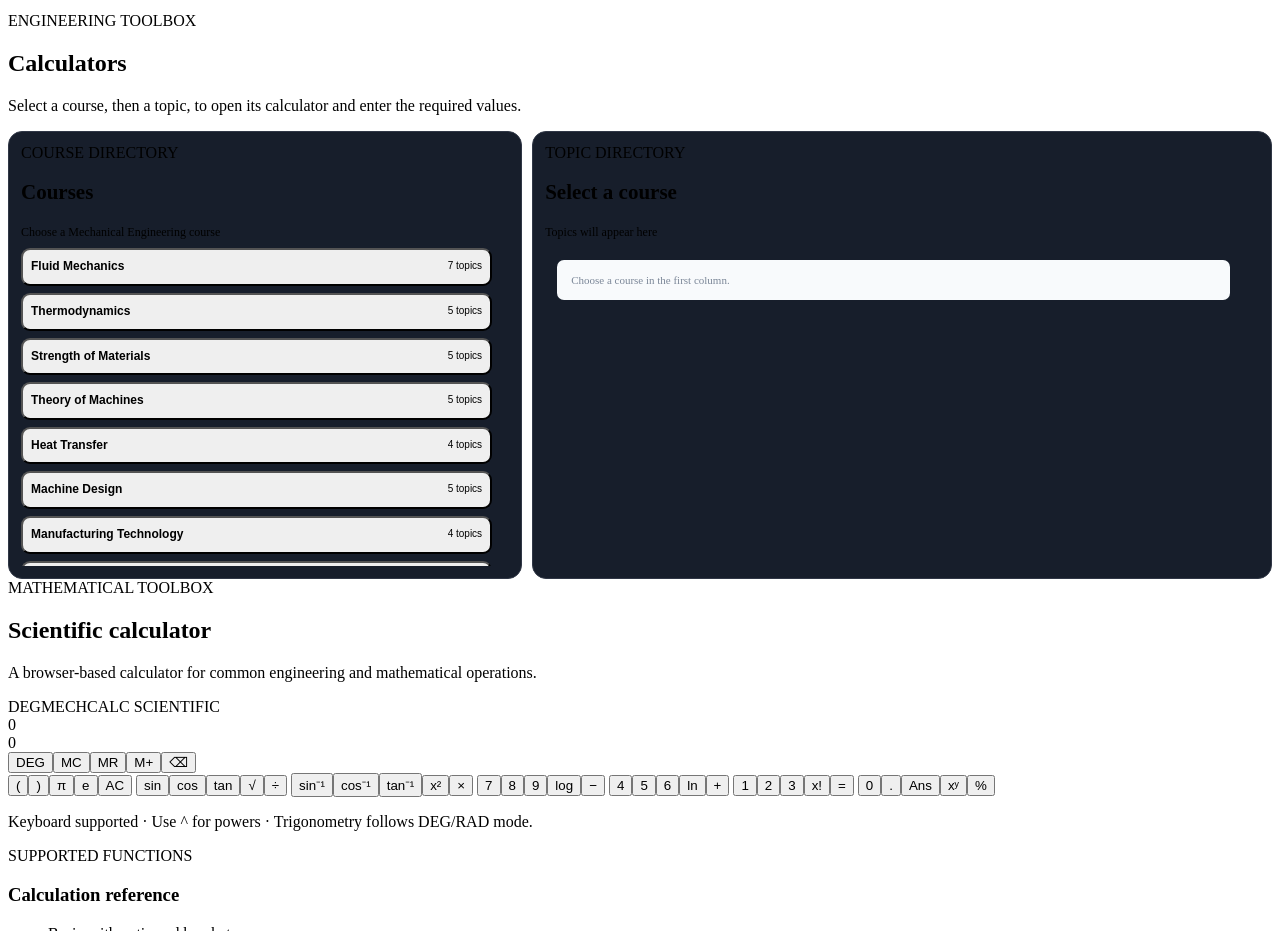
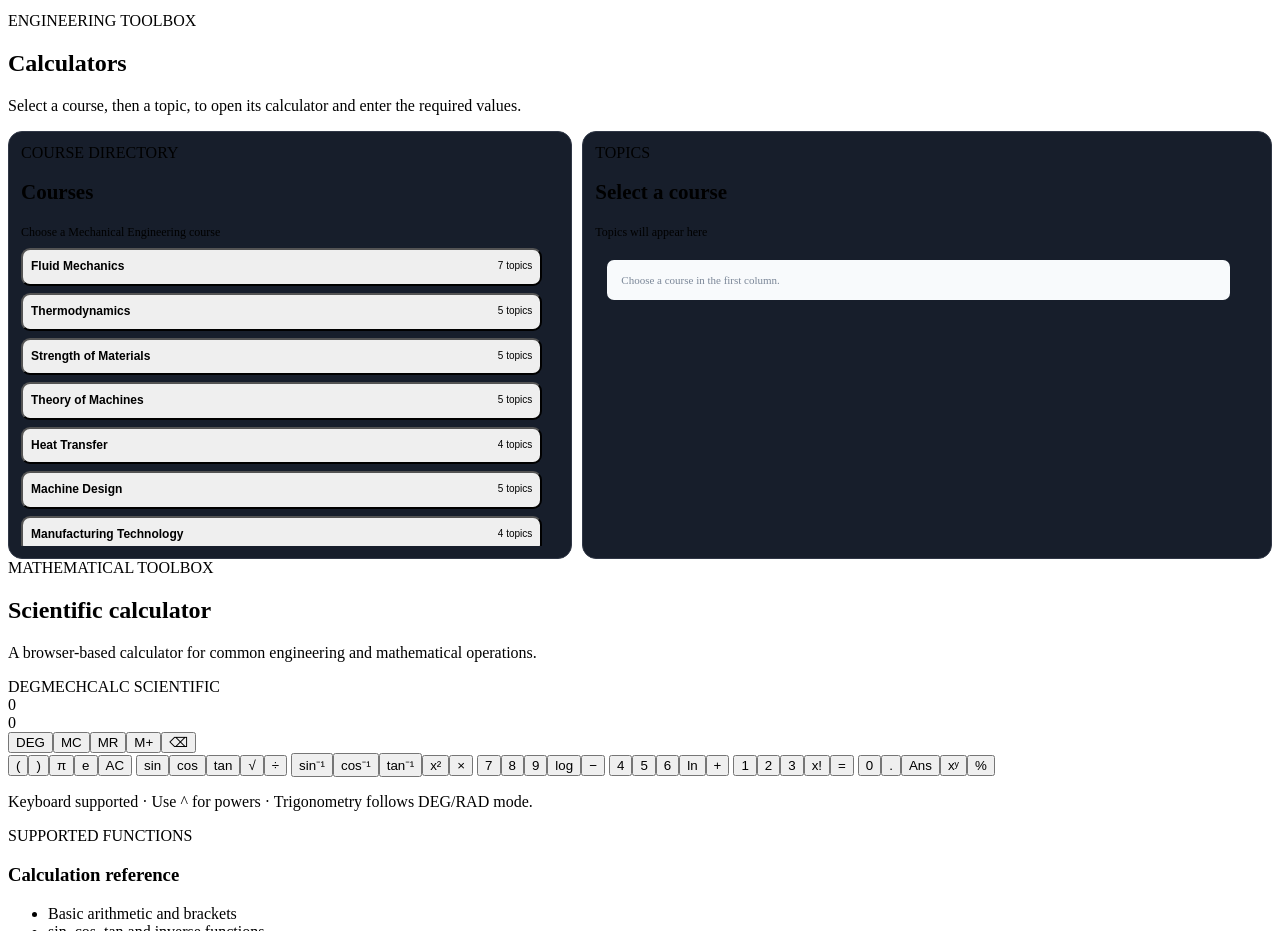
Before and after one commit to santhosham-lab/apps, a plain HTML site: page mechcalc/index.html in a window 1280 px wide. Shown: the part 820-1751 px from the top of the page. Drawn offline with Linux system fonts and the light colour scheme.

Commit message:
Load course browser script and restore visible selectors

```diff
--- a/mechcalc/index.html
+++ b/mechcalc/index.html
@@ -69,7 +69,7 @@
             <div class="browser-heading"><div class="eyebrow">COURSE DIRECTORY</div><h2>Courses</h2><span>Choose a Mechanical Engineering course</span></div><div class="course-list" id="courseList" role="listbox" aria-label="Mechanical Engineering courses"></div>
           </aside>
           <section class="topic-panel">
-            <div class="browser-heading"><div class="eyebrow">TOPIC DIRECTORY</div><h2 id="selectedCourseTitle">No course selected</h2><span id="selectedCourseDescription">Choose a course from the list to see its topics</span></div>
+            <div class="browser-heading"><div class="eyebrow">TOPICS</div><h2 id="selectedCourseTitle">No course selected</h2><span id="selectedCourseDescription">Choose a course from the list to see its topics</span></div>
             <div class="topic-list" id="topicList" aria-label="Topics in selected course"></div>
           </section>
         </div>
--- a/mechcalc/styles.css
+++ b/mechcalc/styles.css
@@ -210,3 +210,8 @@
  .course-option small,.topic-option small,.topic-status{font-size:9px}
  .browser-heading h2{font-size:16px}.browser-heading>span{font-size:10px}
 }
+/* Final selector visibility and mobile layout correction */
+#view-calculators .course-browser{display:grid!important;grid-template-columns:minmax(0,.9fr) minmax(0,1.1fr)!important;gap:10px!important}
+#view-calculators .course-panel,#view-calculators .topic-panel{display:flex!important;flex-direction:column!important;min-width:0!important;min-height:340px!important}
+#view-calculators .course-list,#view-calculators .topic-list{display:flex!important;flex-direction:column!important;flex:1 1 auto!important;height:290px!important;min-height:290px!important;max-height:290px!important;overflow-y:auto!important;overflow-x:hidden!important;-webkit-overflow-scrolling:touch!important}
+#view-calculators .course-option,#view-calculators .topic-option{display:flex!important;visibility:visible!important;opacity:1!important;cursor:pointer!important}
```
